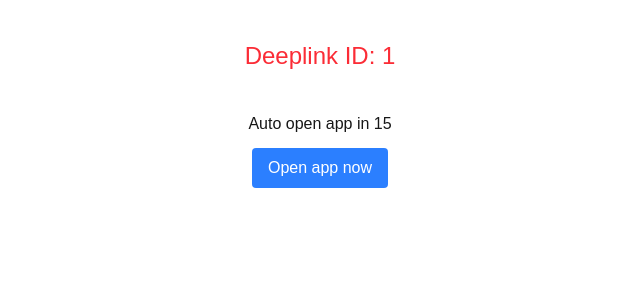
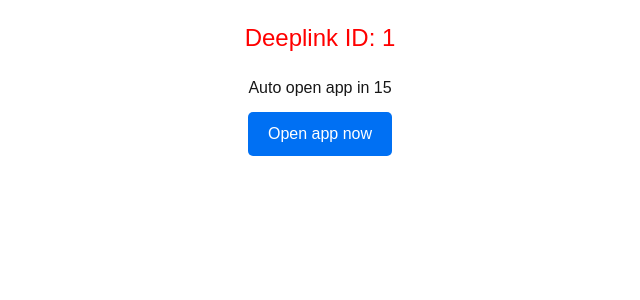
Before and after one commit to huynh-tt/evchargerapp-deeplink, a Next.js app: page /start/1 in a window 1280 px wide. Shown: the top 300 px of the page, without its empty margins (320-960 px from the left). Built offline with nearby package versions, Linux system fonts and the light colour scheme.

Commit message:
feat: update UI

```diff
--- a/src/app/start/[id]/page.tsx
+++ b/src/app/start/[id]/page.tsx
@@ -8,7 +8,14 @@ export default async function Page({
   const { id } = await params;
   return (
     <div>
-      <h1 className="text-red-500 text-2xl text-center py-10">
+      <h1
+        style={{
+          textAlign: "center",
+          fontSize: "1.5rem",
+          color: "red",
+          margin: "20px 0",
+        }}
+      >
         Deeplink ID: {id}
       </h1>
       <StartContent id={id} />
--- a/src/components/StartContent.tsx
+++ b/src/components/StartContent.tsx
@@ -28,10 +28,15 @@ function StartContent({ id }: Props) {
 
   return (
     <div className="text-center items-center flex flex-col gap-3">
-      <h1> {count <= 0 ? "Opening app..." : `Auto open app in ${count}`}</h1>
+      <h1>{count <= 0 ? "Opening app..." : `Auto open app in ${count}`}</h1>
       <button
-        className="bg-blue-500 text-white px-4 py-2 rounded hover:bg-blue-600 transition-colors duration-200 cursor-pointer"
         onClick={openApp}
+        style={{
+          backgroundColor: "#0070f3",
+          padding: "10px 20px",
+          borderRadius: "5px",
+          color: "#fff",
+        }}
       >
         Open app now
       </button>
```
Also changed, not shown: 1 other file (tests, documents, lock files or other folders).
